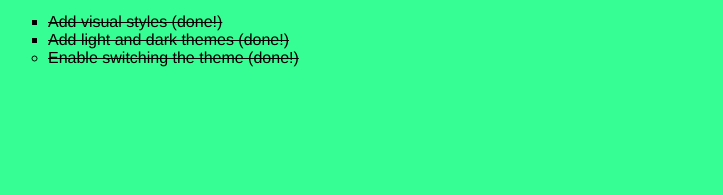
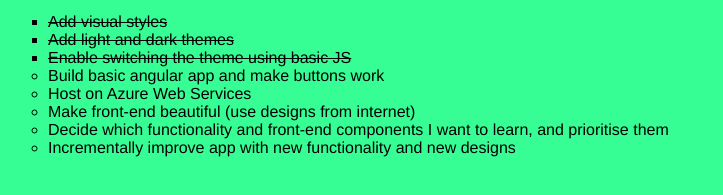
Before and after one commit to harrymcg/hmcgWebsiteProject, a plain HTML site: page index.html in a window 1280 px wide. Shown: the part 101-296 px from the top of the page, without its empty margins (0-723 px from the left). Drawn offline with Linux system fonts and the light colour scheme.

Commit message:
Updated frontend only (to do lists + strikethroughs)

```diff
--- a/index.html
+++ b/index.html
@@ -16,9 +16,14 @@
     <h1>Hello World!</h1>
     <p id="msg">Current tasks:</p>
     <ul>
-        <li class="list">Add visual styles (done!)</li>
-        <li class="list">Add light and dark themes (done!)</li>
-        <li>Enable switching the theme (done!)</li>
+        <li class="list">Add visual styles</li>
+        <li class="list">Add light and dark themes</li>
+        <li class="list">Enable switching the theme using basic JS</li>
+        <li>Build basic angular app and make buttons work</li>
+        <li>Host on Azure Web Services</li>
+        <li>Make front-end beautiful (use designs from internet)</li>
+        <li>Decide which functionality and front-end components I want to learn, and prioritise them</li>
+        <li>Incrementally improve app with new functionality and new designs</li>
     </ul>
     <div>
         <button class="btn">Make it dark?</button>
--- a/main.css
+++ b/main.css
@@ -22,13 +22,13 @@ body {
 
 ul {
   font-family: helvetica;
-  text-decoration: line-through;
 }
 li {
   list-style: circle;
 }
 .list {
   list-style: square;
+  text-decoration: line-through;
 }
 .btn {
   position: absolute;
```
